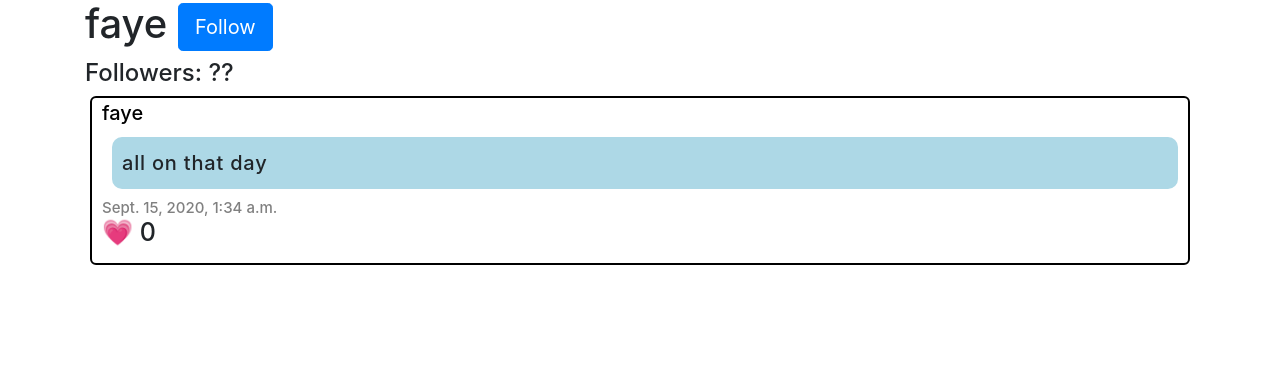
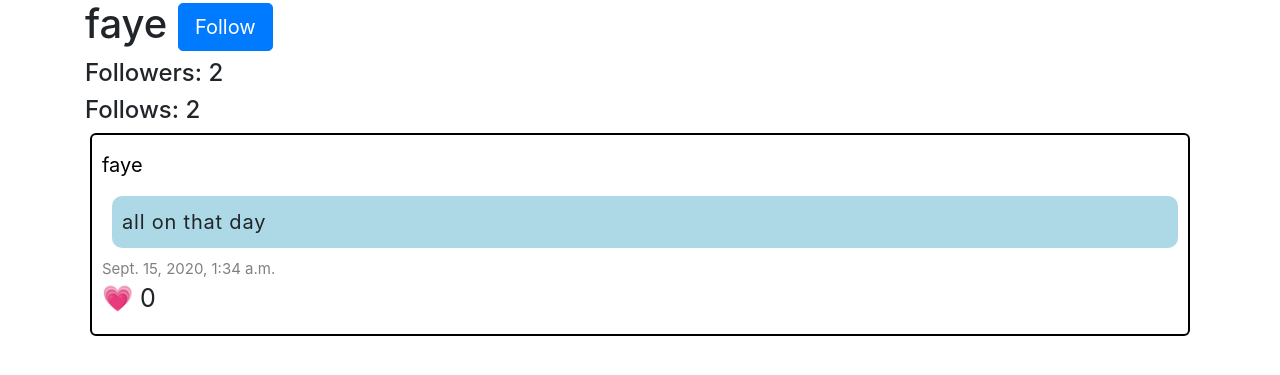
Before and after one commit to baden119/project4, a Django app: a page that uses network/templates/network/layout.html in a window 1280 px wide. Shown: the part 56-431 px from the top of the page. Run offline with Django 3.2, Linux system fonts and the light colour scheme; data comes from the database, SQL or seed files in the repository; some libraries are stand-ins or nearby versions.

Commit message:
Profile done, moving on to Following page.

```diff
--- a/network/models.py
+++ b/network/models.py
@@ -23,11 +23,12 @@ class Post(models.Model):
 
 class Follow(models.Model):
 
-    follower = models.ForeignKey("User", on_delete=models.CASCADE, related_name="follower")
-    following = models.ForeignKey("User", on_delete=models.CASCADE, related_name="following")
+    follower = models.ForeignKey("User", on_delete=models.CASCADE, related_name="follows")
+    followed = models.ForeignKey("User", on_delete=models.CASCADE, related_name="followers")
+    timestamp = models.DateTimeField(auto_now_add=True)
 
     def __str__(self):
-        return f" {self.follower} - {self.following}"
+        return f" {self.follower} - {self.followed} | {self.timestamp}"
 
     class Meta:
-        unique_together = ("follower", "following")
+        unique_together = ("follower", "followed")
--- a/network/templates/network/layout.html
+++ b/network/templates/network/layout.html
@@ -18,7 +18,7 @@
               <ul class="navbar-nav mr-auto">
                 {% if user.is_authenticated %}
                     <li class="nav-item">
-                        <a class="nav-link" href="#"><strong>{{ user.username }}</strong></a>
+                        <a class="nav-link" href="users/{{ user }}"><strong>{{ user.username }}</strong></a>
                     </li>
                 {% endif %}
                 <li class="nav-item">
@@ -26,7 +26,7 @@
                 </li>
                 {% if user.is_authenticated %}
                     <li class="nav-item">
-                        <a class="nav-link" href="#">Following</a>
+                        <a class="nav-link" href="{% url 'following' %}">Following</a>
                     </li>
                     <li class="nav-item">
                         <a class="nav-link" href="{% url 'logout' %}">Log Out</a>
--- a/network/templates/network/profile.html
+++ b/network/templates/network/profile.html
@@ -4,13 +4,21 @@
 {% block body %}
 
 <div class="container">
-  <h1> {{ username }} <button class="btn btn-primary btn-lg">Follow</button> <h1>
-  <h4> Followers: ?? <h4>
+  <h1>{{ username }}
+  {% if username != request.user.username %}
+    {% if following is False %}
+      <a class="btn btn-primary btn-lg" href="{% url 'follow' username %}">Follow</a>
+    {% else %}
+      <a class="btn btn-warning btn-lg" href="{% url 'unfollow' username %}">Un-Follow</a>
+    {% endif %}
+  {% endif %}
 
+  <h4> Followers: {{ followers }} </h4>
+  <h4> Follows: {{ follows }} </h4>
   {% for post in posts%}
   <div class="post">
-    <a id="post_user" href="users/{{ post.user }}">{{ post.user }}</a>
-    <!-- <p id="post_user">{{ post.user }}</p> -->
+    <!-- <a id="post_user" href="{{ post.user }}">{{ post.user }}</a> -->
+    <p id="post_user">{{ post.user }}</p>
     <p id="post_body">{{ post.body }}</p>
     <p id="post_timestamp">{{ post.timestamp}}</p>
     <p id="post_likes">&#128151; {{ post.likes }} </p>
--- a/network/urls.py
+++ b/network/urls.py
@@ -9,5 +9,8 @@ urlpatterns = [
     path("logout", views.logout_view, name="logout"),
     path("register", views.register, name="register"),
     path("new_post", views.new_post, name="new_post"),
-    path("users/<str:username>", views.profile, name="profile")
+    path("users/<str:username>", views.profile, name="profile"),
+    path("follow/<str:username>", views.follow, name="follow"),
+    path("unfollow/<str:username>", views.unfollow, name="unfollow"),
+    path("following", views.following, name="following")
 ]
--- a/network/views.py
+++ b/network/views.py
@@ -15,7 +15,14 @@ class NewPostForm(forms.Form):
     New_Post_Textfield = forms.CharField(label="", widget=forms.Textarea(attrs={'placeholder': 'Write something here', 'class': 'form-control'}))
 
 def index(request):
-
+    if request.user.is_authenticated:
+        print(request.user.username)
+        print("following:")
+        for follow in request.user.follows.all():
+            print(follow.followed)
+        print("followers:")
+        for follow in request.user.followers.all():
+            print(follow.follower)
     all_posts = Post.objects.all().order_by('-timestamp')
 
     return render(request, "network/index.html", {
@@ -85,7 +92,6 @@ def new_post(request):
     new_post = Post()
     new_post.user = request.user
     new_post.body = body
-    new_post.timestamp = datetime.datetime.now()
     new_post.save()
 
     return redirect('index')
@@ -95,17 +101,42 @@ def profile(request, username):
     profile = User.objects.get(username=username)
     posts = profile.posts.all().order_by('-timestamp')
 
+    # Determine if user is currently following the owner of the profile
+    following = False
+    if request.user.is_authenticated:
+        for follow in request.user.follows.all():
+            if follow.followed.username == username:
+                following = True
+
+    follows = len(profile.follows.all())
+    followers = len(profile.followers.all())
+
     return render(request, "network/profile.html", {
             "username": username,
-            "posts": posts
+            "posts": posts,
+            "following": following,
+            "follows": follows,
+            "followers": followers
             })
 
 def follow(request, username):
-    # Add item to watchlist.
+    # Create new follow.
     new_follow = Follow()
     new_follow.follower = request.user
-    new_follow.followed_by = User.objects.get(username=username)
+    new_follow.followed = User.objects.get(username=username)
+    new_follow.save()
+    return redirect(request.META["HTTP_REFERER"])
 
-    new_follow.save()
+def unfollow(request, username):
+    # Delete a follow.
+    request.user.follows.get(followed = User.objects.get(username=username)).delete()
+    return redirect(request.META["HTTP_REFERER"])
 
-    return redirect(request.META["HTTP_REFERER"])
+def following(request):
+    # Display posts of followed users
+    print(request.user.follows.all())
+
+    posts = Post.objects.all()
+
+    print(len(posts))
+    return render(request, "network/following.html")
```
Also changed, not shown: network/templates/network/following.html (added, +25 -0 lines), db.sqlite3, network/migrations/0006_auto_20200917_0103.py (added), network/migrations/0007_follow_timestamp.py (added).
